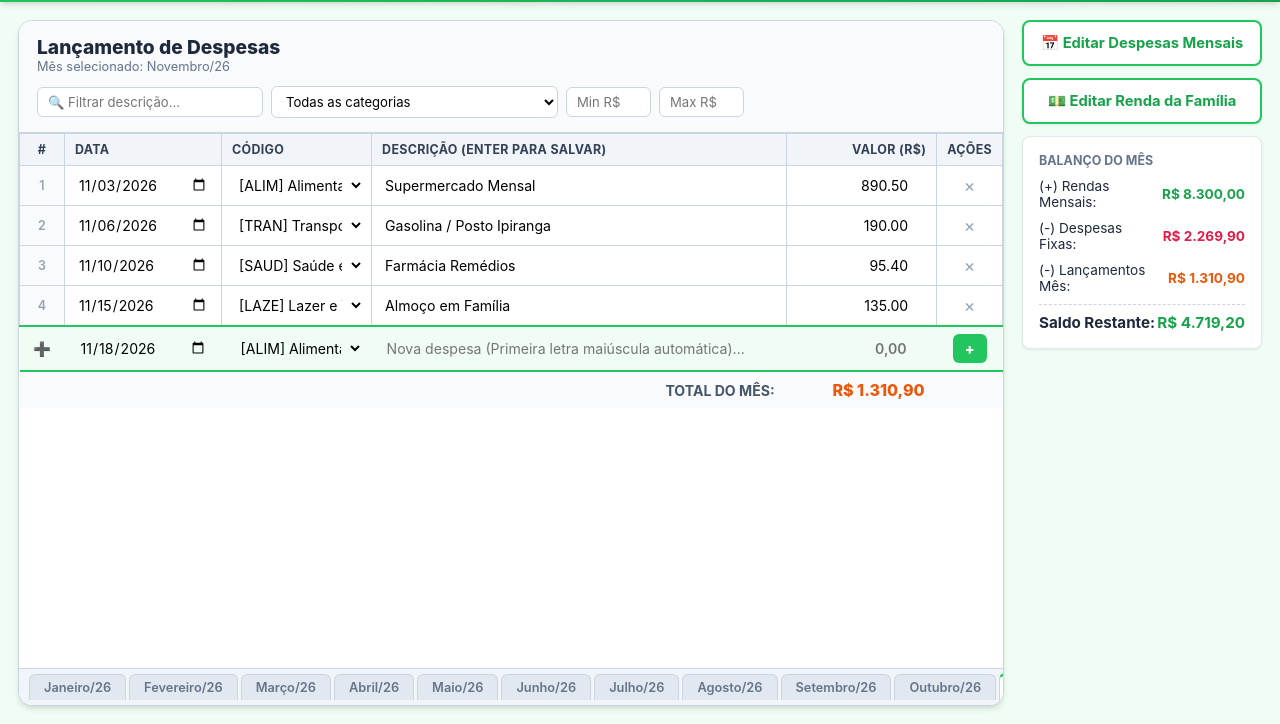
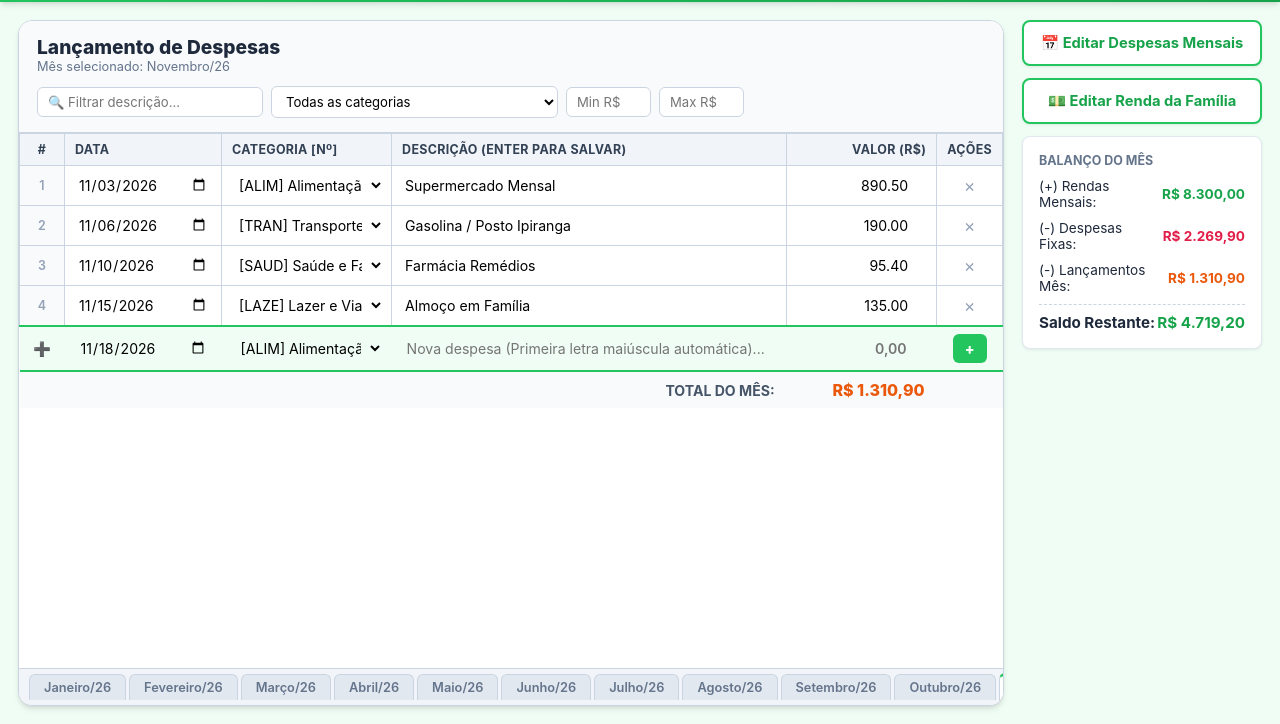
Before and after one commit to LeoCostaGomes/PlaniTec, a plain HTML site: page index.html in a window 1280 px wide. Shown: the part 76-800 px from the top of the page. Drawn offline with nearby package versions, Linux system fonts and the light colour scheme.

Commit message:
feat: categorias numericas (1-10) e deteccao automatica de mudanca de mes para index.html

```diff
--- a/index.html
+++ b/index.html
@@ -9,6 +9,9 @@
   <script src="https://cdn.jsdelivr.net/npm/@supabase/supabase-js@2"></script>
 </head>
 <body>
+
+  <!-- TOAST NOTIFICATION FLUTUANTE -->
+  <div id="toast-notification" class="toast-notification"></div>
 
   <!-- TOPBAR -->
   <header class="topbar">
@@ -65,7 +68,7 @@
             <tr>
               <th style="width: 45px; text-align: center;">#</th>
               <th style="width: 140px;">Data</th>
-              <th style="width: 150px;">Código</th>
+              <th style="width: 170px;">Categoria [Nº]</th>
               <th>Descrição (Enter para salvar)</th>
               <th style="width: 150px; text-align: right;">Valor (R$)</th>
               <th style="width: 60px; text-align: center;">Ações</th>
@@ -79,11 +82,11 @@
             <tr class="quick-add-row">
               <td style="text-align: center; font-weight: bold; color: var(--primary-green-dark);">➕</td>
               <td>
-                <input type="date" id="input-exp-date" class="excel-cell-input" title="Data do lançamento">
+                <input type="date" id="input-exp-date" class="excel-cell-input" title="Data do lançamento (detecta o mês automaticamente!)">
               </td>
               <td>
-                <select id="input-exp-code" class="excel-cell-input" title="Selecione a categoria">
-                  <!-- Categorias -->
+                <select id="input-exp-code" class="excel-cell-input" title="Selecione o número da categoria">
+                  <!-- Categorias 1 a 10 -->
                 </select>
               </td>
               <td>
@@ -112,7 +115,7 @@
           <thead>
             <tr>
               <th style="width: 45px; text-align: center;">#</th>
-              <th style="width: 160px;">Código</th>
+              <th style="width: 180px;">Categoria [Nº]</th>
               <th>Descrição (Subtraídas todo mês)</th>
               <th style="width: 170px; text-align: right;">Valor Mensal (R$)</th>
               <th style="width: 60px; text-align: center;">Ações</th>
@@ -126,7 +129,7 @@
               <td style="text-align: center; font-weight: bold; color: var(--primary-green-dark);">➕</td>
               <td>
                 <select id="input-rec-code" class="excel-cell-input">
-                  <!-- Categorias -->
+                  <!-- Categorias 1 a 10 -->
                 </select>
               </td>
               <td>
```
